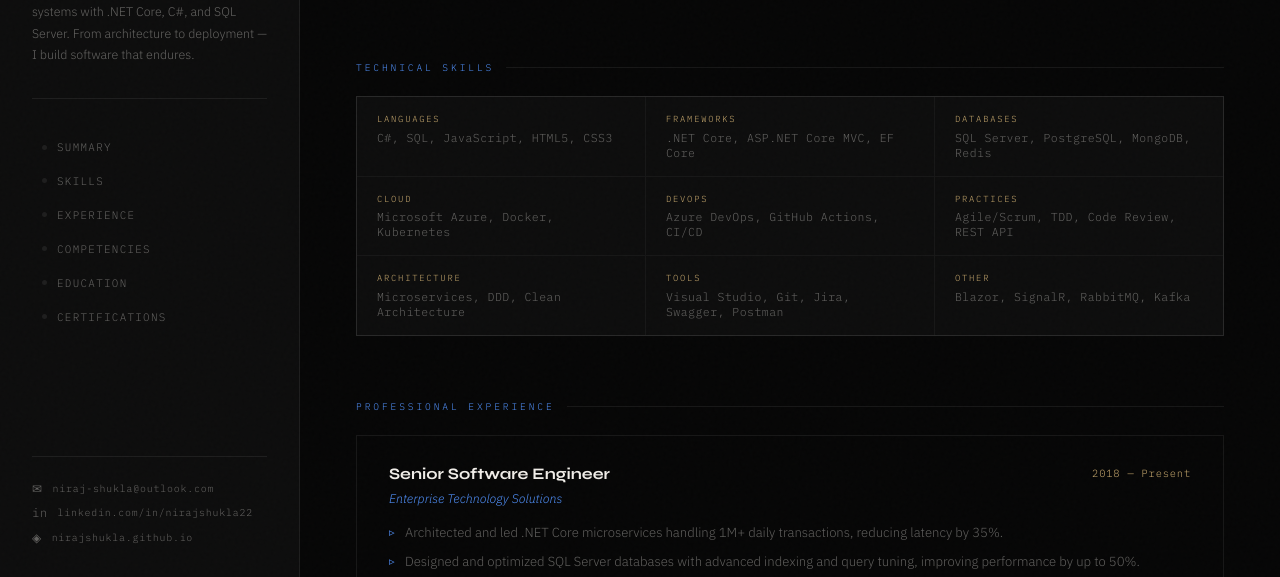
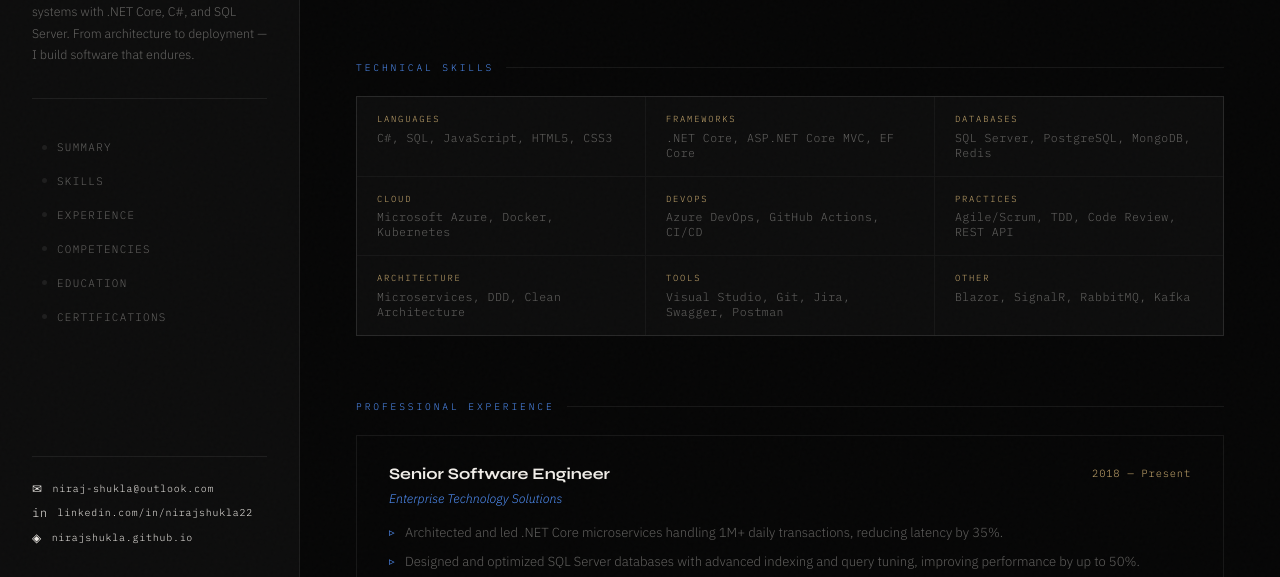
Before and after one commit to nirajshukla/nirajshukla.github.io, a plain HTML site: page index.html in a window 1280 px wide. Shown: the part 207-784 px from the top of the page. Drawn offline with Linux system fonts and the light colour scheme.

Commit message:
Update index.html

```diff
--- a/index.html
+++ b/index.html
@@ -182,7 +182,7 @@
       text-decoration: none;
       font-family: 'IBM Plex Mono', monospace;
       font-size: 0.62rem;
-      color: var(--muted);
+      color: var(--white);
       letter-spacing: 0.08em;
       transition: color 0.25s;
       word-break: break-all;
```
